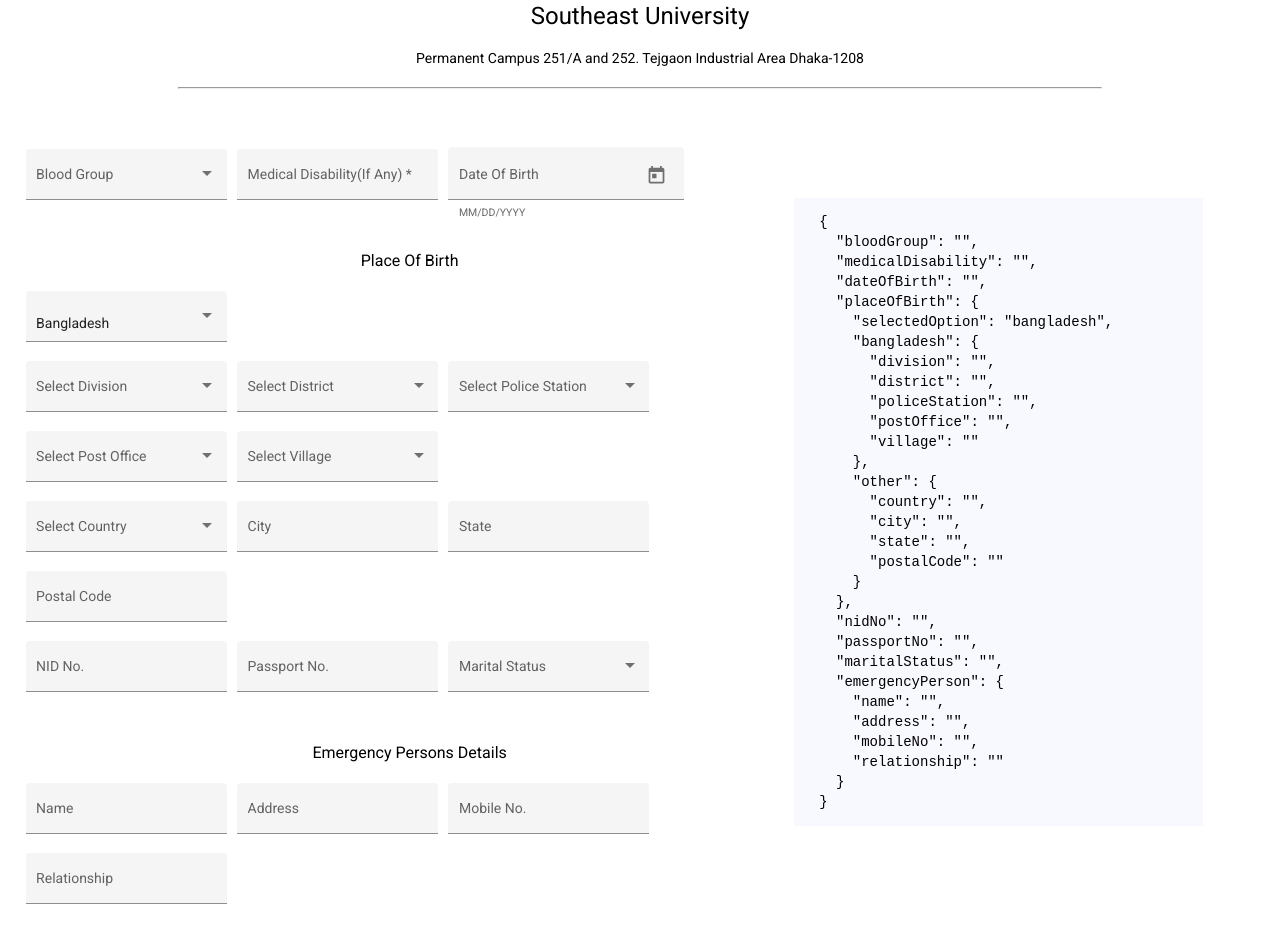
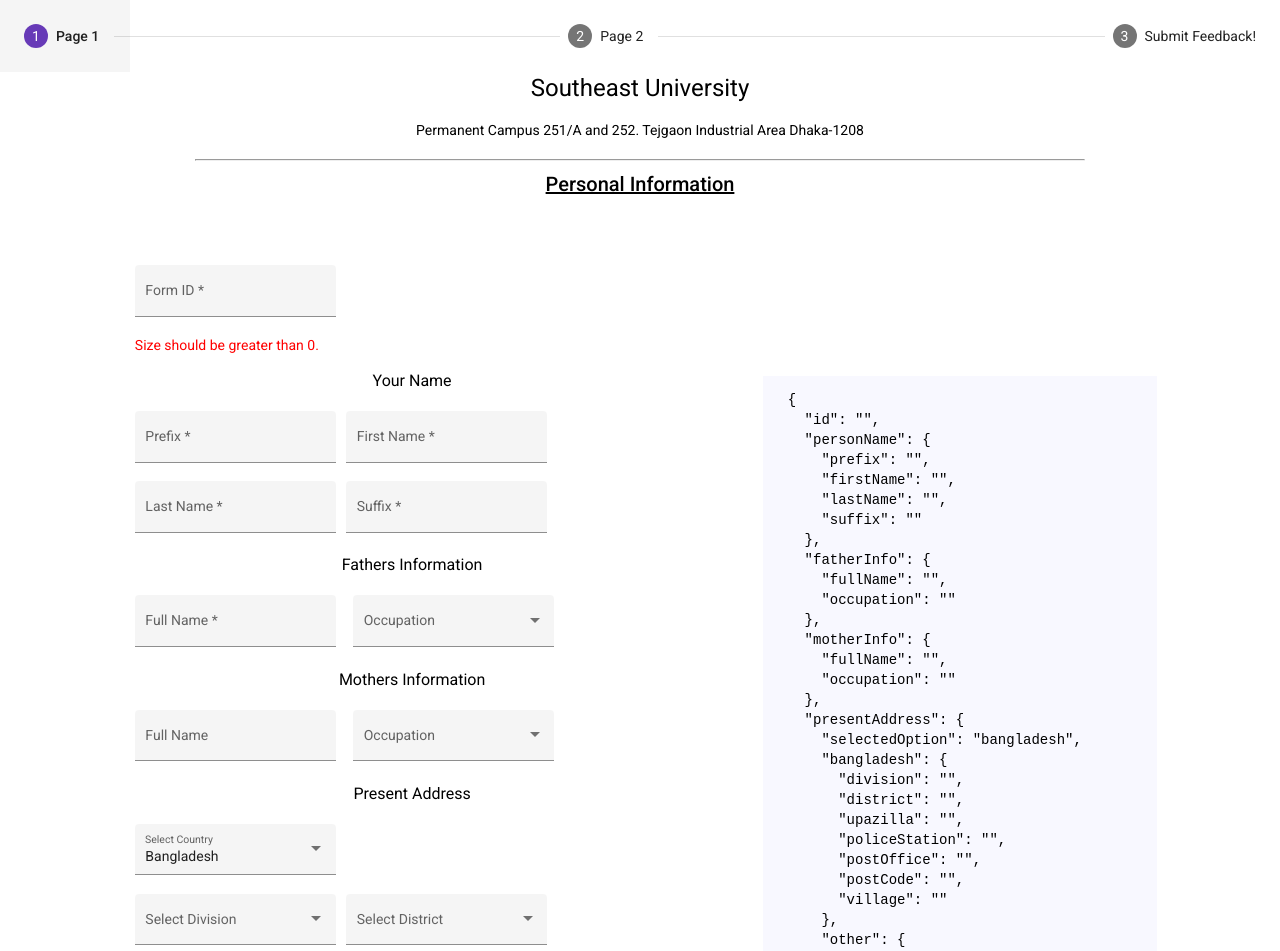
Before and after one commit to Rakib-Hasan-455/Angular-Reactive-Form, an Angular app: page / in a window 1280 px wide. Shown: the top 951 px of the page. Built offline with nearby package versions, Linux system fonts and the light colour scheme.

Commit message:
Form completed except form validation

```diff
--- a/src/app/app.component.html
+++ b/src/app/app.component.html
@@ -1,16 +1,16 @@
 <!-- <app-form1></app-form1> -->
- <app-form2></app-form2>
-<!-- <mat-stepper>-->
-<!--    <mat-step>-->
-<!--        <ng-template matStepLabel>Page 1</ng-template>-->
-<!--        <app-form1></app-form1>-->
-<!--    </mat-step>-->
-<!--    <mat-step>-->
-<!--        <ng-template matStepLabel>Page 2</ng-template>-->
-<!--        <app-form2></app-form2>-->
-<!--    </mat-step>-->
-<!--   <mat-step>-->
-<!--     <ng-template matStepLabel>Submit Feedback!</ng-template>-->
-<!--     <app-form-submit-msg></app-form-submit-msg>-->
-<!--   </mat-step>-->
-<!-- </mat-stepper>-->
+<!-- <app-form2></app-form2>-->
+ <mat-stepper >
+    <mat-step [style.width.px]=212>
+        <ng-template matStepLabel>Page 1</ng-template>
+        <app-form1></app-form1>
+    </mat-step>
+    <mat-step>
+        <ng-template matStepLabel>Page 2</ng-template>
+        <app-form2></app-form2>
+    </mat-step>
+   <mat-step>
+     <ng-template matStepLabel>Submit Feedback!</ng-template>
+     <app-form-submit-msg></app-form-submit-msg>
+   </mat-step>
+ </mat-stepper>
--- a/src/app/form-submit-msg/form-submit-msg.component.html
+++ b/src/app/form-submit-msg/form-submit-msg.component.html
@@ -1 +1,11 @@
-<h3>Success!</h3>
+<div style="display: flex;">
+  <div style=" width: 60%; margin: 1% 40%">
+    <h1> Your Filled Data are:</h1>
+    <pre>
+        {{allPageData | json}}
+    </pre>
+    <div style="display: flex; align-items: center; justify-content: center;">
+      <button mat-raised-button color="primary">Submit</button>
+    </div>
+  </div>
+</div>
--- a/src/app/form-submit-msg/form-submit-msg.component.ts
+++ b/src/app/form-submit-msg/form-submit-msg.component.ts
@@ -1,4 +1,5 @@
 import { Component, OnInit } from '@angular/core';
+import {FormdataserviceService} from "../service/formdataservice.service";
 
 @Component({
   selector: 'app-form-submit-msg',
@@ -6,8 +7,10 @@
   styleUrls: ['./form-submit-msg.component.css']
 })
 export class FormSubmitMsgComponent implements OnInit {
-
-  constructor() { }
+  allPageData: any;
+  constructor(private formDataService: FormdataserviceService) {
+    this.allPageData = formDataService.allPageData;
+  }
 
   ngOnInit(): void {
   }
--- a/src/app/form1/form1.component.html
+++ b/src/app/form1/form1.component.html
@@ -73,7 +73,8 @@
             <h3 style="text-align: center;"> Present Address </h3>
                     <!-- Select Country -->
                     <mat-form-field class="example-full-width" appearance="fill">
-                        <mat-select name="presentCountry" [(ngModel)]="page1.presentAddress.selectedOption">
+                      <mat-label>Select Country</mat-label>
+                      <mat-select name="presentCountry" [(ngModel)]="page1.presentAddress.selectedOption">
                                 <mat-option value="bangladesh" selected>
                                     Bangladesh
                                 </mat-option>
@@ -119,7 +120,6 @@
                                     </mat-option>
                             </mat-select>
                         </mat-form-field>
-                        &nbsp;
                         <mat-form-field class="example-full-width" appearance="fill">
                             <mat-label>Select Post Office</mat-label>
                             <mat-select name="postOffice" [(ngModel)]="page1.presentAddress.bangladesh.postOffice" (selectionChange)="setPostOfficeToVillage()">
@@ -173,36 +173,37 @@
                     <input matInput name="postalCode" [(ngModel)]="page1.presentAddress.other.postalCode">
                 </mat-form-field>
             </div>
-            <h3 style="text-align: center;"> Parmanent Address </h3>
-            <mat-form-field class="example-full-width" appearance="fill">
-                <mat-label>Village</mat-label>
-                <input matInput name="village" [(ngModel)]="page1.parmanentAddress.village">
-            </mat-form-field>
-            &nbsp;
-            <mat-form-field class="example-full-width" appearance="fill">
-                <mat-label>Upazilla</mat-label>
-                <input matInput name="upazilla" [(ngModel)]="page1.parmanentAddress.upazilla">
-            </mat-form-field>
-            &nbsp;
-            <mat-form-field class="example-full-width" appearance="fill">
-                <mat-label>Police Station</mat-label>
-                <input matInput name="policeStation" [(ngModel)]="page1.parmanentAddress.policeStation">
-            </mat-form-field>
-            &nbsp;
-            <mat-form-field class="example-full-width" appearance="fill">
-                <mat-label>Post Code</mat-label>
-                <input matInput name="postCode" [(ngModel)]="page1.parmanentAddress.postCode">
-            </mat-form-field>
-            &nbsp;
-            <mat-form-field class="example-full-width" appearance="fill">
-                <mat-label>Post Office</mat-label>
-                <input matInput name="postOffice" [(ngModel)]="page1.parmanentAddress.postOffice">
-            </mat-form-field>
-            &nbsp;
-            <mat-form-field class="example-full-width" appearance="fill">
-                <mat-label>District</mat-label>
-                <input matInput name="district" [(ngModel)]="page1.parmanentAddress.district">
-            </mat-form-field>
+<!--          Permanent Address-->
+<!--            <h3 style="text-align: center;"> Parmanent Address </h3>-->
+<!--            <mat-form-field class="example-full-width" appearance="fill">-->
+<!--                <mat-label>Village</mat-label>-->
+<!--                <input matInput name="village" [(ngModel)]="page1.parmanentAddress.village">-->
+<!--            </mat-form-field>-->
+<!--            &nbsp;-->
+<!--            <mat-form-field class="example-full-width" appearance="fill">-->
+<!--                <mat-label>Upazilla</mat-label>-->
+<!--                <input matInput name="upazilla" [(ngModel)]="page1.parmanentAddress.upazilla">-->
+<!--            </mat-form-field>-->
+<!--            &nbsp;-->
+<!--            <mat-form-field class="example-full-width" appearance="fill">-->
+<!--                <mat-label>Police Station</mat-label>-->
+<!--                <input matInput name="policeStation" [(ngModel)]="page1.parmanentAddress.policeStation">-->
+<!--            </mat-form-field>-->
+<!--            &nbsp;-->
+<!--            <mat-form-field class="example-full-width" appearance="fill">-->
+<!--                <mat-label>Post Code</mat-label>-->
+<!--                <input matInput name="postCode" [(ngModel)]="page1.parmanentAddress.postCode">-->
+<!--            </mat-form-field>-->
+<!--            &nbsp;-->
+<!--            <mat-form-field class="example-full-width" appearance="fill">-->
+<!--                <mat-label>Post Office</mat-label>-->
+<!--                <input matInput name="postOffice" [(ngModel)]="page1.parmanentAddress.postOffice">-->
+<!--            </mat-form-field>-->
+<!--            &nbsp;-->
+<!--            <mat-form-field class="example-full-width" appearance="fill">-->
+<!--                <mat-label>District</mat-label>-->
+<!--                <input matInput name="district" [(ngModel)]="page1.parmanentAddress.district">-->
+<!--            </mat-form-field>-->
             <h3 style="text-align: center;"> Other Information </h3>
             <mat-form-field class="example-full-width" appearance="fill">
                 <mat-label>Mobile No.</mat-label>
--- a/src/app/form2/form2.component.html
+++ b/src/app/form2/form2.component.html
@@ -1,6 +1,6 @@
 <div class="head-container">
   <h1> Southeast University </h1>
-  <p>  Permanent Campus 251/A and 252. Tejgaon Industrial Area Dhaka-1208   </p>
+  <p> Permanent Campus 251/A and 252. Tejgaon Industrial Area Dhaka-1208 </p>
   <hr width="90%">
 </div>
 <div style="display: flex;">
@@ -8,7 +8,7 @@
     <mat-form-field appearance="fill">
       <mat-label>Blood Group</mat-label>
       <mat-select [(ngModel)]="page2.bloodGroup">
-                    <mat-option [value]="item"  *ngFor="let item of bloodGroups">
+        <mat-option [value]="item" *ngFor="let item of bloodGroups">
           {{item}}
         </mat-option>
       </mat-select>
@@ -16,7 +16,7 @@
     &nbsp;
     <mat-form-field class="example-full-width" appearance="fill">
       <mat-label>Medical Disability(If Any)</mat-label>
-            <input  [(ngModel)]="page2.medicalDisability" matInput name="suffix" required>
+      <input [(ngModel)]="page2.medicalDisability" matInput name="suffix" required>
     </mat-form-field>
     &nbsp;
     <mat-form-field appearance="fill">
@@ -27,9 +27,10 @@
       <mat-datepicker #picker></mat-datepicker>
     </mat-form-field>
     &nbsp;
-            <h3 style="text-align: center;"> <br>Place Of Birth </h3>
+    <h3 style="text-align: center;"><br>Place Of Birth </h3>
     <!-- Select Country -->
     <mat-form-field class="example-full-width" appearance="fill">
+      <mat-label>Select Country</mat-label>
       <mat-select name="presentCountry" [(ngModel)]="page2.placeOfBirth.selectedOption">
         <mat-option value="bangladesh" selected>
           Bangladesh
@@ -40,54 +41,63 @@
       </mat-select>
     </mat-form-field>
     <!-- Show BD Country if Selected == BD -->
-                    <div  >
+    <div *ngIf="page2.placeOfBirth.selectedOption === 'bangladesh'">
       <mat-form-field class="example-full-width" appearance="fill">
         <mat-label>Select Division</mat-label>
-                            <mat-select name="division">
-                                    <mat-option [value]=" " >
-
+        <mat-select name="division"  [(ngModel)]="page2.placeOfBirth.bangladesh.division">
+          <mat-option value="dhaka">
+            Dhaka
           </mat-option>
         </mat-select>
       </mat-form-field>
       &nbsp;
       <mat-form-field class="example-full-width" appearance="fill">
         <mat-label>Select District</mat-label>
-                            <mat-select name="district">
-                                    <mat-option [value]=" ">
-
+        <mat-select name="district" [(ngModel)]="page2.placeOfBirth.bangladesh.district" (selectionChange)="setUpazillas($event.value)">
+          <mat-option [value]="district.key" *ngFor="let district of bdDistrict | keyvalue">
+            {{district.key}}
+          </mat-option>
+        </mat-select>
+      </mat-form-field>
+      &nbsp;
+      <mat-form-field class="example-full-width" appearance="fill">
+        <mat-label>Select Upazilla</mat-label>
+        <mat-select name="upazilla" [(ngModel)]="page2.placeOfBirth.bangladesh.upazilla" (selectionChange)="setThanas($event.value)">
+          <mat-option [value]="upazilla.key" *ngFor="let upazilla of upazillas | keyvalue">
+            {{upazilla.key}}
           </mat-option>
         </mat-select>
       </mat-form-field>
       &nbsp;
       <mat-form-field class="example-full-width" appearance="fill">
         <mat-label>Select Police Station</mat-label>
-                            <mat-select name="policeStation" >
-                                    <mat-option>
-
+        <mat-select name="policeStation" [(ngModel)]="page2.placeOfBirth.bangladesh.policeStation" (selectionChange)="setPostOffice($event.value)">
+          <mat-option [value]="thana.key" *ngFor="let thana of thanas | keyvalue">
+            {{thana.key}}
           </mat-option>
         </mat-select>
       </mat-form-field>
       &nbsp;
       <mat-form-field class="example-full-width" appearance="fill">
         <mat-label>Select Post Office</mat-label>
-                            <mat-select name="postOffice">
-                                    <mat-option>
-
+        <mat-select name="postOffice" [(ngModel)]="page2.placeOfBirth.bangladesh.postOffice" (selectionChange)="setVillages($event.value)">
+          <mat-option [value]="postOffice.key" *ngFor="let postOffice of postOffices | keyvalue">
+            {{postOffice.key}}
           </mat-option>
         </mat-select>
       </mat-form-field>
       &nbsp;
       <mat-form-field class="example-full-width" appearance="fill">
         <mat-label>Select Village</mat-label>
-                            <mat-select name="village">
-                                <mat-option>
-
+        <mat-select name="village" [(ngModel)]="page2.placeOfBirth.bangladesh.village">
+          <mat-option [value]="village" *ngFor="let village of villages">
+            {{village}}
           </mat-option>
         </mat-select>
       </mat-form-field>
     </div>
     <!-- Show BD Country if Selected == Other -->
-            <div  >
+    <div *ngIf="page2.placeOfBirth.selectedOption === 'other'">
       <mat-form-field class="example-full-width" appearance="fill">
         <mat-label>Select Country</mat-label>
         <mat-select name="country" [(ngModel)]="page2.placeOfBirth.other.country">
@@ -136,7 +146,7 @@
         </mat-option>
       </mat-select>
     </mat-form-field>
-      <h3 style="text-align: center;"> <br>Emergency Persons Details </h3>
+    <h3 style="text-align: center;"><br>Emergency Persons Details </h3>
     <mat-form-field class="example-full-width" appearance="fill">
       <mat-label>Name</mat-label>
       <input matInput name="emergencyPersonName" [(ngModel)]="page2.emergencyPerson.name">
@@ -157,8 +167,8 @@
       <input matInput name="emergencyPersonRelation" [(ngModel)]="page2.emergencyPerson.relationship">
     </mat-form-field>
     <div style="display: flex; align-items: center; justify-content: center;">
-<!--        <button mat-raised-button color="accent" matStepperPrevious>Previous</button>-->
-<!--        <button mat-raised-button color="primary" type="submit" style="margin-left: 6%" matStepperNext>Submit</button>-->
+              <button mat-raised-button color="accent" matStepperPrevious>Previous</button>
+              <button mat-raised-button color="primary" type="submit" style="margin-left: 6%" matStepperNext>Submit</button>
     </div>
   </div>
   <div style="width: 30%; margin-top: 8%; margin-bottom: 20%; padding-left: 2%; background: #e8e6fd4d;">
--- a/src/app/form2/form2.component.ts
+++ b/src/app/form2/form2.component.ts
@@ -68,4 +68,24 @@
       },
   }
 
+  upazillas: any;
+  setUpazillas(data: any) {
+    // @ts-ignore
+    this.upazillas = this.bdDistrict[data];
+  }
+  thanas: any;
+  setThanas(value: any) {
+    // @ts-ignore
+    this.thanas = this.upazillas[value];
+  }
+
+  postOffices: any;
+  setPostOffice(value: any) {
+    this.postOffices = this.thanas[value];
+  }
+
+  villages: any;
+  setVillages(value: any) {
+    this.villages = this.postOffices[value];
+  }
 }
--- a/src/app/service/formdataservice.service.ts
+++ b/src/app/service/formdataservice.service.ts
@@ -75,8 +75,9 @@
       placeOfBirth: {
         selectedOption: "bangladesh",
         bangladesh: {
-          division: "",
+          division: "dhaka",
           district: "",
+          upazilla: "",
           policeStation: "",
           postOffice: "",
           village: ""
```
Lines whose indentation alone changed are shown as unchanged.
